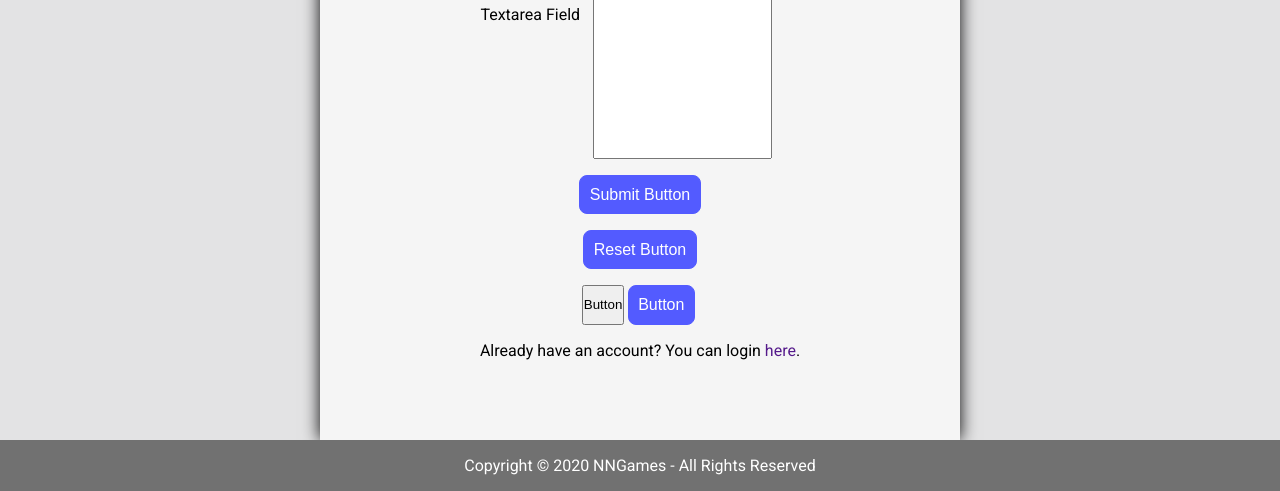
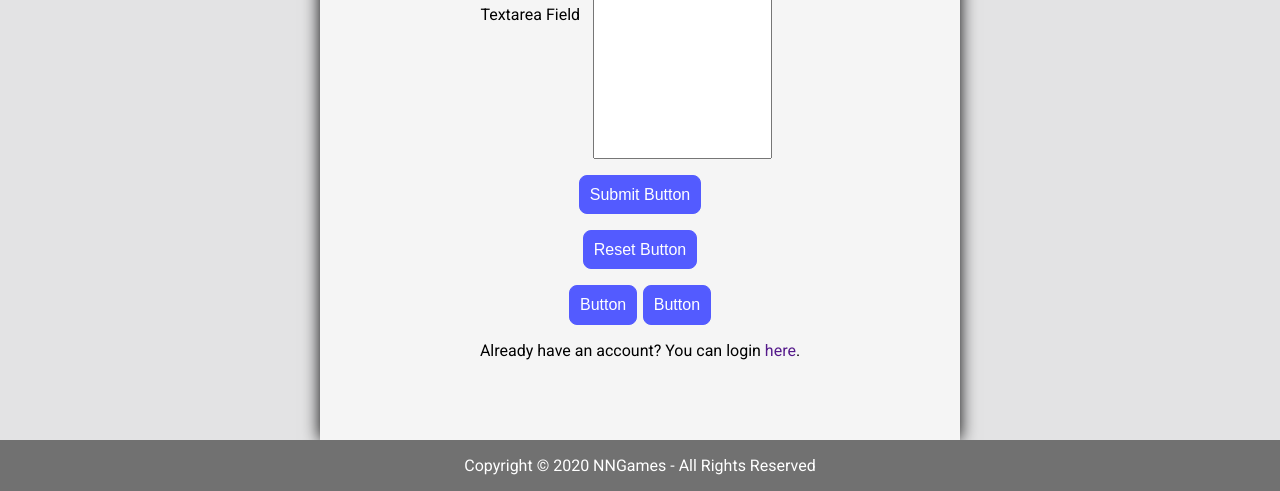
Before and after one commit to cleanycloth/csy2027, a PHP site: page /page.php in a window 1280 px wide. Shown: the part 1408-1899 px from the top of the page. Run offline with PHP 8.4, Linux system fonts and the light colour scheme; some libraries are stand-ins or nearby versions.

Commit message:
Updated button styling

```diff
--- a/public/styles/style.css
+++ b/public/styles/style.css
@@ -296,7 +296,7 @@ nav ul .dropdown:hover ul li a:active {
     width: 14vw;
     height: 10rem;
 }
-.site-main form input[type=submit], .site-main form button {
+.site-main form input[type=button], .site-main form input[type=submit], .site-main form input[type=reset], .site-main form button {
     display: block;
     text-align: center;
     background-color: #535BFF;
@@ -311,10 +311,10 @@ nav ul .dropdown:hover ul li a:active {
     transition-duration: 0.1s;
     cursor: pointer;
 }
-.site-main form input[type=submit]:hover, .site-main form input[type=reset]:hover, .site-main form button:hover {
+.site-main form input[type=button]:hover, .site-main form input[type=submit]:hover, .site-main form input[type=reset]:hover, .site-main form button:hover {
     background-color: rgb(83, 114, 255);
 }
-.site-main form input[type=submit]:active, .site-main form input[type=reset]:active, .site-main form button:active {
+.site-main form input [type=button]:active, .site-main form input[type=submit]:active, .site-main form input[type=reset]:active, .site-main form button:active {
     background-color: rgb(77, 85, 241);
 }
 .site-main form .buttons {
@@ -322,7 +322,7 @@ nav ul .dropdown:hover ul li a:active {
     flex-direction: row;
     margin-top: 1em;
 }
-.site-main form .buttons input[type=submit], .site-main form .buttons input[type=reset], .site-main form .buttons button {
+.site-main form .buttons input[type=button], .site-main form .buttons input[type=submit], .site-main form .buttons input[type=reset], .site-main form .buttons button {
     margin: 0 0.2em;
 }
 .site-main form p {
```
